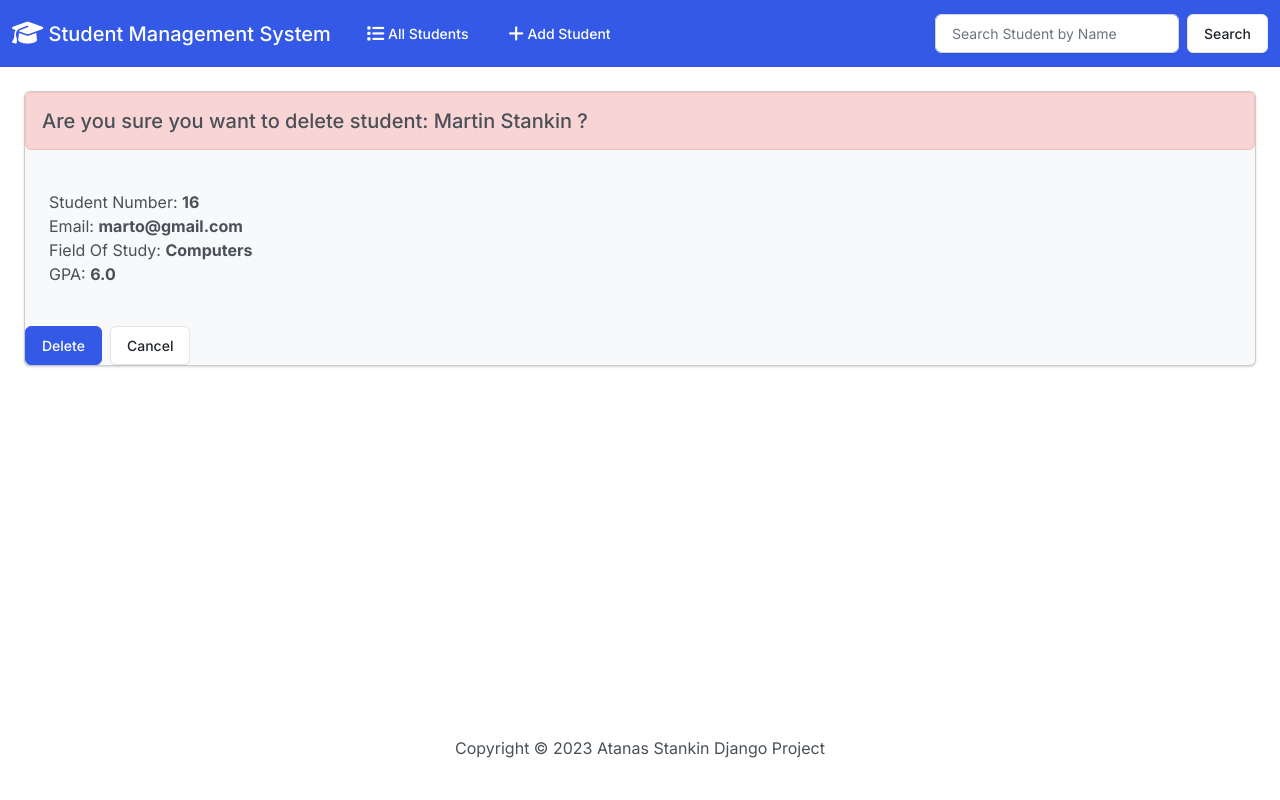
After one commit to astankin/DjangoProject, a Django app: page /confirm/9/ in a window 1280 px wide. The commit adds this page. Run offline with Django 4.2, Linux system fonts and the light colour scheme; data comes from the database, SQL or seed files in the repository; both versions use the stored data as it was after the commit; some libraries are stand-ins or nearby versions.

Commit message:
Added delete functionality

```diff
--- /dev/null
+++ b/traning/student_management/student_management/students/templates/delete.html
@@ -0,0 +1,34 @@
+{% extends "base.html" %}
+{% block body %}
+    {% comment %} Card {% endcomment %}
+    {% if student %}
+        {% if success %}
+            <div class="alert alert-success" role="alert">
+                The student was deleted from the record!
+                <a href="{% url 'index' %}" class="alert-link">Go to Home Page.</a>
+            </div>
+        {% else %}
+            <div class="card bg-light ms-4 me-4 mb-4 mt-4">
+                <h5 class="alert alert-danger">Are you sure you want to delete
+                    student: {{ student.first_name }} {{ student.last_name }} ?</h5>
+                <div class="m-4">
+                    <ul class="list-unstyled">
+                        <li>Student Number: <strong>{{ student.student_number }}</strong></li>
+                        <li>Email: <strong>{{ student.email }}</strong></li>
+                        <li>Field Of Study: <strong>{{ student.field_of_study }}</strong></li>
+                        <li>GPA: <strong>{{ student.gpa }}</strong></li>
+                    </ul>
+                </div>
+                <div style="display: flex; align-items: center">
+                    <form action="{% url 'delete' student.id %}" method="POST">
+                        {% csrf_token %}
+                        <input type="submit" class="btn btn-primary" value="Delete">
+                    </form>
+                    <a href="{% url 'index' %}" type="button" class="btn btn-secondary ms-2" >Cancel</a>
+                </div>
+            </div>
+        {% endif %}
+    {% else %}
+        <h5 class="alert alert-primary ms-4 me-4">No Student Records</h5>
+    {% endif %}
+{% endblock %}
--- a/traning/student_management/student_management/students/templates/partials/students.html
+++ b/traning/student_management/student_management/students/templates/partials/students.html
@@ -33,7 +33,7 @@
                   <a class="btn btn-warning" href="{% url 'edit' student.id %}">
                     <i class="fa-solid fa-pen-to-square fa-lg"></i>
                   </a>
-                  <a class="btn btn-danger" href="{% url 'edit' student.id %}">
+                  <a class="btn btn-danger" href="{% url 'delete' student.id %}">
                     <i class="fa-solid fa-trash-can fa-lg"></i>
                   </a>
                 </td>
--- a/traning/student_management/student_management/students/urls.py
+++ b/traning/student_management/student_management/students/urls.py
@@ -1,4 +1,4 @@
-from django.urls import path
+from django.urls import path, include
 from . import views
 
 urlpatterns = [
@@ -7,6 +7,9 @@ urlpatterns = [
     path('search_student/', views.search_student, name='search_student'),
     path('all_students/', views.all_students, name='all_students'),
     path('add/', views.add, name='add'),
-    path('edit/<int:id>', views.edit, name='edit'),
-    path('delete/<int:id>', views.delete, name='delete'),
+    path('edit/<int:id>/', views.edit, name='edit'),
+    path('confirm/<int:id>/', include([
+        path('', views.delete, name='delete'),
+        path('delete/', views.delete, name='delete')
+    ])),
 ]
--- a/traning/student_management/student_management/students/views.py
+++ b/traning/student_management/student_management/students/views.py
@@ -65,8 +65,6 @@ def add(request):
     else:
         form = StudentForm()
     context = {'form': form}
-
-
     return render(request, 'add.html', context=context)
 
 
@@ -89,7 +87,14 @@ def edit(request, id):
 
 
 def delete(request, id):
+    student = Student.objects.get(pk=id)
     if request.method == 'POST':
-        student = Student.objects.get(pk=id)
         student.delete()
-    return HttpResponseRedirect(reverse('index'))
+        return render(request, 'delete.html', {
+            'student': student,
+            'success': True
+        })
+    else:
+        return render(request, 'delete.html', {
+            'student': student
+        })
```
Also changed, not shown: traning/student_management/db.sqlite3.
